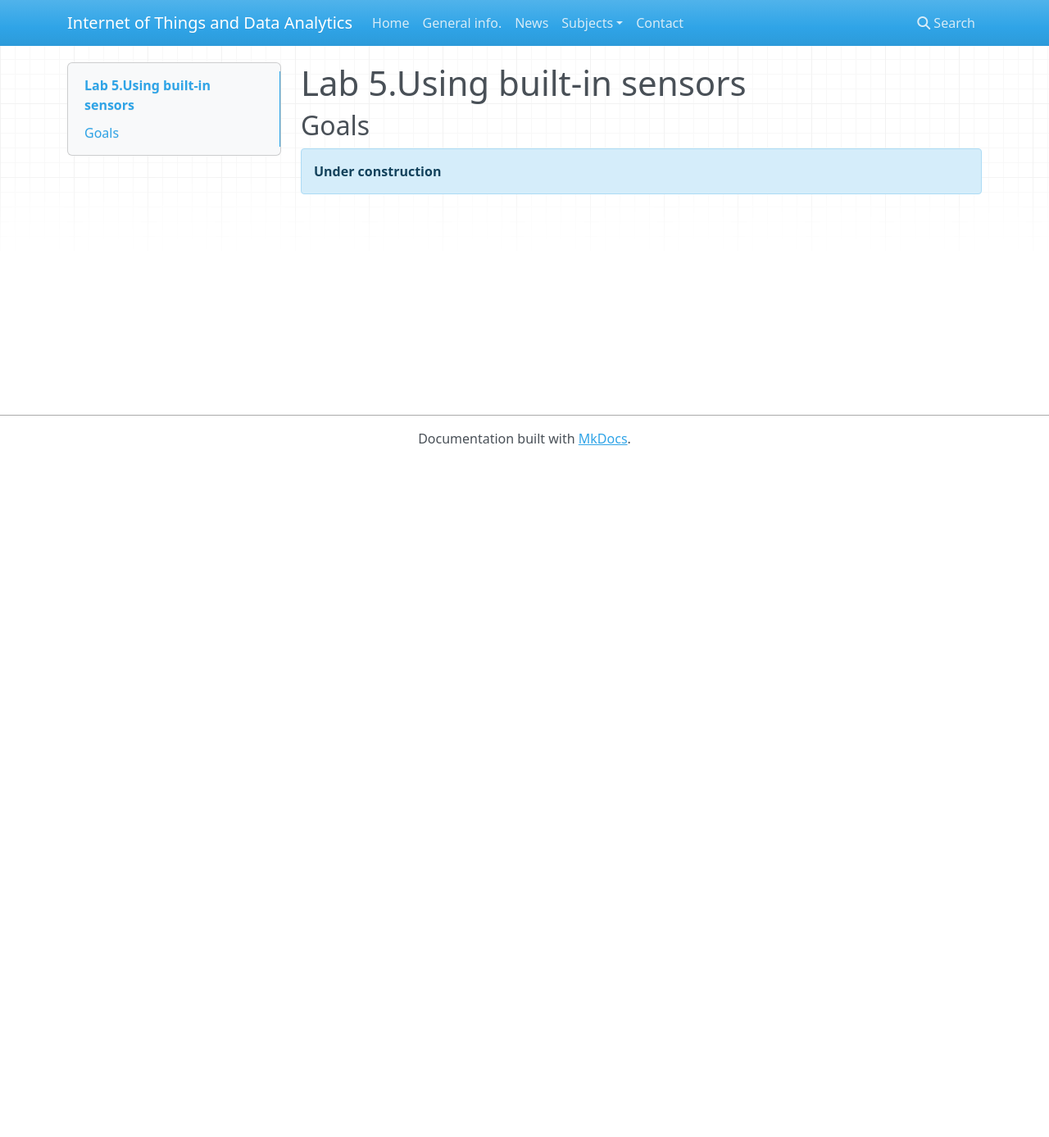
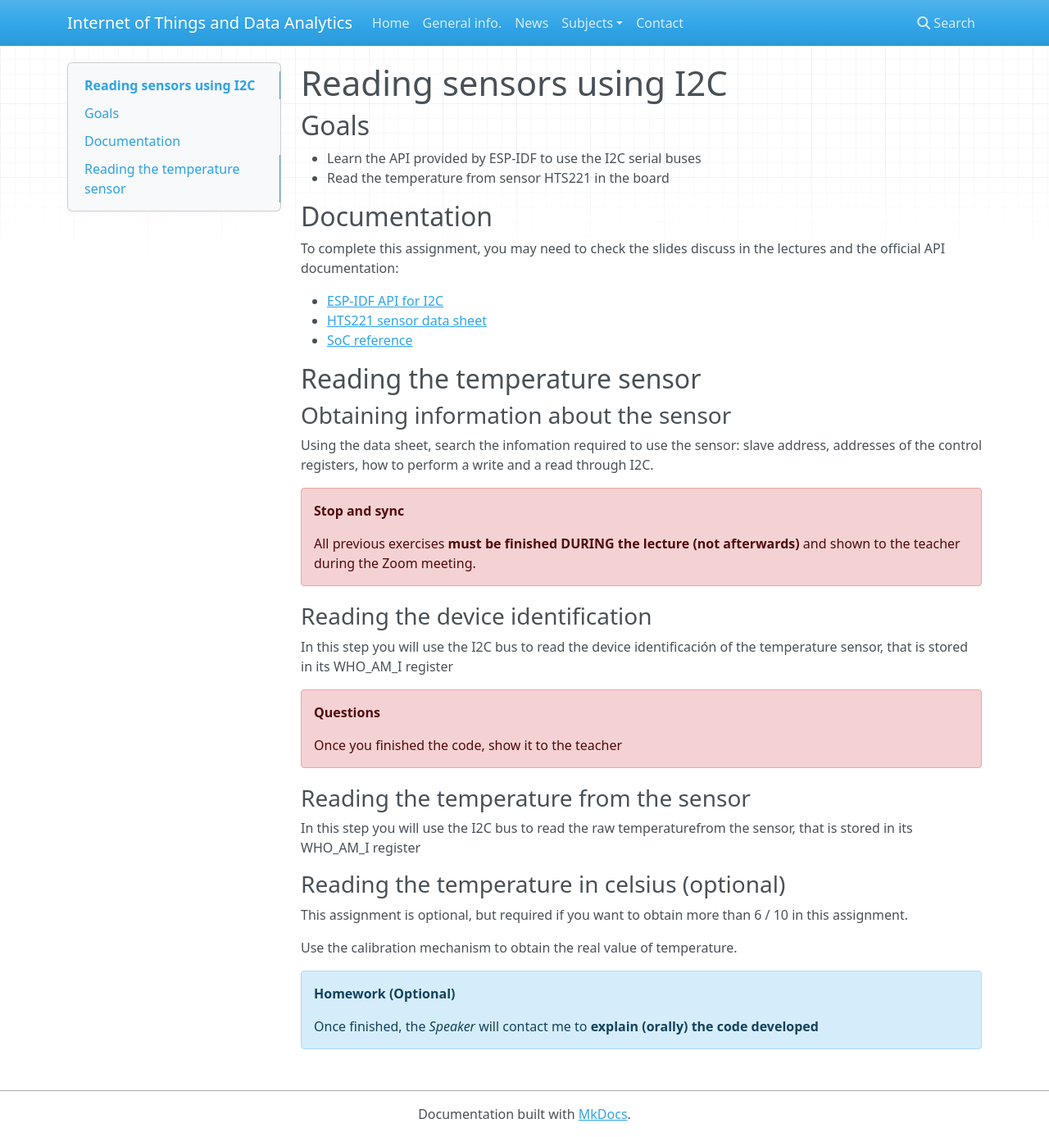
Before and after one commit to iot-da/iot-da.github.io, an MkDocs documentation site: the page built from docs/Subjects/IOTNA/P5/index.md, in a window 1280 px wide and 1387 px high. Shown: the whole window at 82% size. Built offline with MkDocs 1.6.1, drawn with Linux system fonts in a browser that asks for light colours; nearby versions of some CDN libraries.

Commit message:
Draft of P5

```diff
--- a/docs/Subjects/IOTNA/P5/index.md
+++ b/docs/Subjects/IOTNA/P5/index.md
@@ -1,6 +1,45 @@
-# Lab 5.Using built-in sensors
+# Reading sensors using I2C
 
 ## Goals
 
+* Learn the API provided by ESP-IDF to use the I2C serial buses
+* Read the temperature from sensor HTS221 in the board
 
-!!! note "Under construction"
+## Documentation
+
+To complete this assignment, you may need to check the slides discuss in the lectures and the official API documentation:
+
+* [ESP-IDF API for I2C](https://docs.espressif.com/projects/esp-idf/en/latest/esp32/api-reference/peripherals/i2c.html)
+* [HTS221 sensor data sheet](https://www.st.com/resource/en/datasheet/hts221.pdf)
+* [SoC reference](https://docs.espressif.com/projects/espressif-esp-iot-solution/en/latest/hw-reference/ESP32-MeshKit-Sense_guide.html)
+
+## Reading the temperature sensor
+
+### Obtaining information about the sensor
+
+Using the data sheet, search the infomation required to use the sensor: slave address, addresses of the control registers, how to perform a write and a read through I2C.
+
+
+!!! danger "Stop and sync "
+     All previous exercises **must be finished DURING the lecture (not afterwards)** and shown to the teacher during the Zoom meeting.
+
+### Reading the device identification
+
+In this step you will use the I2C bus to read the device identificación of the temperature sensor, that is stored in its WHO_AM_I register
+
+
+!!! danger "Questions "
+     Once you finished the code, show it to the teacher
+
+### Reading the temperature from the sensor
+
+In this step you will use the I2C bus to read the raw temperaturefrom the sensor, that is stored in its WHO_AM_I register
+
+### Reading the temperature in celsius (optional)
+
+This assignment is optional, but required if you want to obtain more than 6 / 10 in this assignment.
+
+Use the calibration mechanism to obtain the real value of temperature.
+
+!!! note "Homework (Optional)"
+	Once finished, the *Speaker* will contact me to **explain (orally) the code developed**
```
